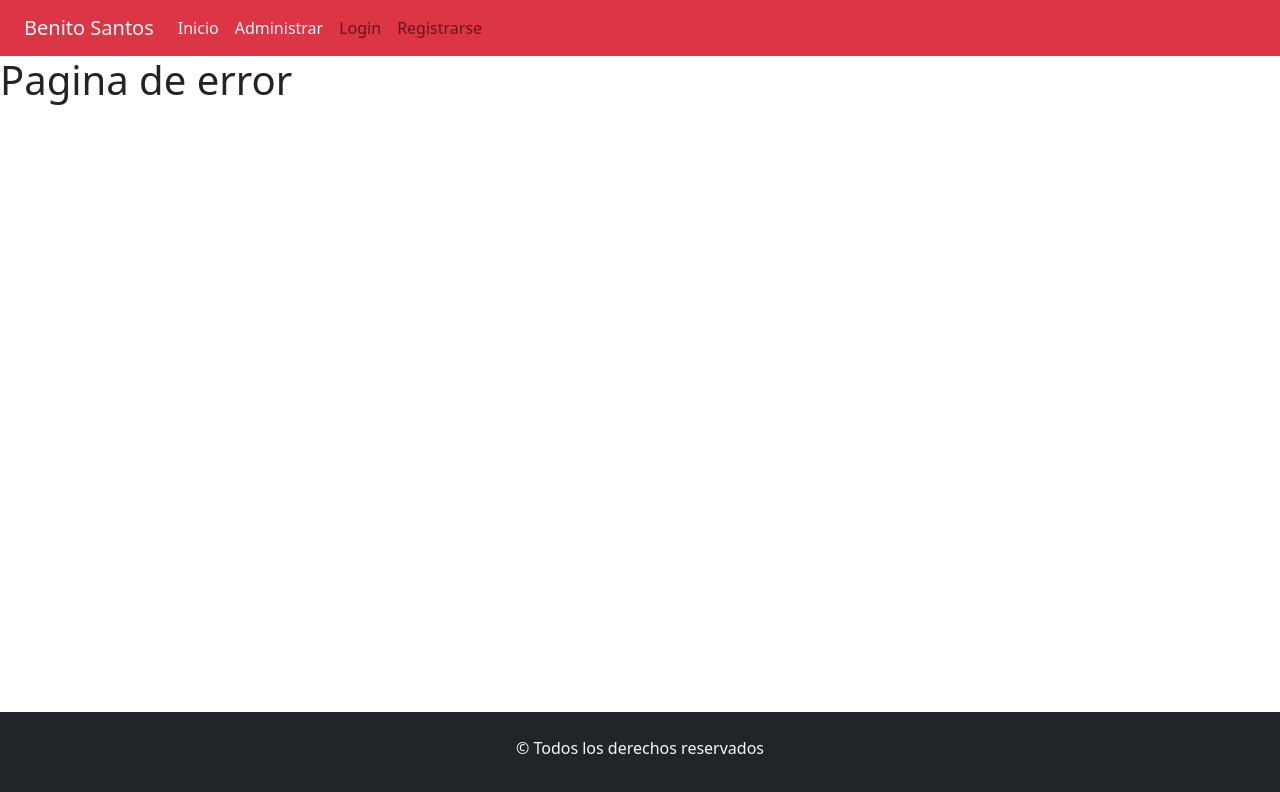
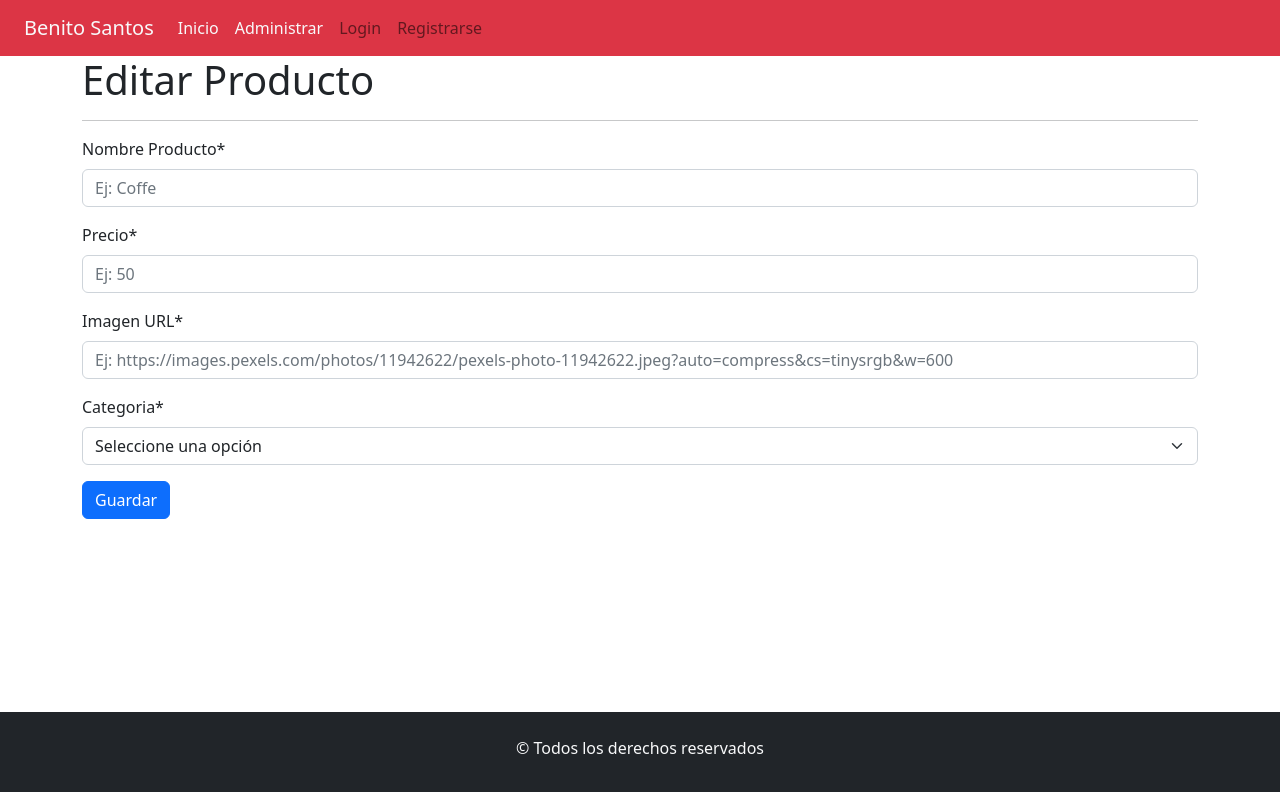
Before and after one commit to MajoAguero94/cafeteria-benito-santos-frond, a React (Create React App) app: page /EditarProducto/1 in a window 1280 px wide. Shown: the top 792 px of the page. Built offline with nearby package versions, Linux system fonts and the light colour scheme; no server answers.

Commit message:
agregamos las validaciones en editar producto

```diff
--- a/src/App.jsx
+++ b/src/App.jsx
@@ -28,7 +28,7 @@ function App() {
     <Route exact path='/DetalleProducto' element={<DetalleProducto></DetalleProducto>} ></Route>
     <Route exact path='/CrearProducto' element={<CrearProducto></CrearProducto>} ></Route>
     <Route exact path='/CardProductos' element={<CardProductos></CardProductos>} ></Route>
-    <Route exact path='/EditarProducto' element={<EditarProducto></EditarProducto>} ></Route>
+    <Route exact path='/EditarProducto/:id' element={<EditarProducto></EditarProducto>} ></Route>
     <Route exact path='/Login' element={<Login></Login>} ></Route>
     <Route exact path='/Registrarse' element={<Registrarse></Registrarse>} ></Route>
 
--- a/src/components/herlpers/queries.js
+++ b/src/components/herlpers/queries.js
@@ -11,6 +11,23 @@ export const consultarApi = async ()=> {
         const respuesta= await fetch(URL)
         const listaProductos = await respuesta.json()
         return listaProductos;
+
+    } catch (error) {
+
+        console.log (error)
+
+    }}
+export const obtenerProductoApi = async (id)=> {
+    //console.log (URL)
+    try {
+        const respuesta= await fetch(URL+ "/" + id);
+        const producto={
+            dato: await respuesta.json(),
+            respuesta: respuesta.status
+
+        }
+
+        return producto;
 
     } catch (error) {
 
--- a/src/components/views/EditarProducto.jsx
+++ b/src/components/views/EditarProducto.jsx
@@ -1,43 +1,108 @@
 import React from 'react';
 import { Form,Button, FormSelect } from 'react-bootstrap';
+import {useForm} from "react-hook-form";
+const EditarProducto = () => {
 
-const EditarProducto = () => {
-    return (
-        <div>
+
+  const{register, handleSubmit, formState:{errors}, reset}= useForm()
+  const onSubmit =(datos)=>{
+    console.log(datos)
+    console.log("desde editar producto")
+  }
+
+  return (
+
              <div className='container mainSection'>
             <h1>Editar Producto</h1>
             <hr />
-            <Form>
+            <Form onSubmit={handleSubmit(onSubmit)}>
       <Form.Group className="mb-3" controlId="formBasicEmail">
         <Form.Label>Nombre Producto*</Form.Label>
-        <Form.Control type="text" placeholder="Ej: Coffe" />
+        <Form.Control
+        type="text"
+        placeholder="Ej: Coffe"
+        minLength={2}
+        maxLength={50}
+
+
+        {...register("nombreProducto",{required:"El nombre del producto es obligatorio",
+        minLength:{
+          value:2,
+          message: 'la cantidad de caracteres es como minimo 2'
+        },
+        maxLength:{
+          value:50,
+          message: 'la cantidad maxima de caracteres es de 50'
+
+        }
+        })}/> {/*en este componente decido yo el nombre para registrar*/}
         <Form.Text className="text-danger">
-         Algun error.
+         {errors.nombreProducto?.message}
         </Form.Text>
       </Form.Group>
+
+
+
       <Form.Group className="mb-3" controlId="formBasicEmail">
         <Form.Label>Precio*</Form.Label>
-        <Form.Control type="text" placeholder="Ej: 50" />
+        <Form.Control type="number" placeholder="Ej: 50"
+        {...register("precio", {required:"El precio del producto es un dato obligatorio",
+        min:{
+          value:50,
+          message:"El precio minimo debe ser de $50"
+
+        },
+        max:{
+          value:9000,
+          messege:"El precio maximo debe ser de $9000"
+        }
+
+        })} />
         <Form.Text className="text-danger">
-         Algun error.
+          {errors.precio?.message}
+
         </Form.Text>
+
+
       </Form.Group>
       <Form.Group className="mb-3" controlId="formBasicEmail">
         <Form.Label>Imagen URL*</Form.Label>
-        <Form.Control type="text" placeholder="Ej: https://images.pexels.com/photos/11942622/pexels-photo-11942622.jpeg?auto=compress&cs=tinysrgb&w=600" />
+        <Form.Control type="text" placeholder="Ej: https://images.pexels.com/photos/11942622/pexels-photo-11942622.jpeg?auto=compress&cs=tinysrgb&w=600"
+        {...register("imagen",{required:"la URL de la imagen es obligatoria",
+        pattern:{
+         value:/^https?:\/\/[\w\-]+(\.[\w\-]+)+[/#?]?.*$/,
+         messege:"Debe ingresar una URL valida"
+        }
+
+
+       })}
+
+
+
+
+        />
+
+
         <Form.Text className="text-danger">
-         Algun error.
+
+
         </Form.Text>
       </Form.Group>
       <Form.Group className="mb-3" controlId="formBasicEmail">
         <Form.Label>Categoria*</Form.Label>
-        <FormSelect>
-            <option></option>
-            <option>Infusión</option>
-            <option>Dulce</option>
+        <FormSelect
+        {...register("categoria",{
+          required:"Debe seleccionar una categoria"
+        })}>
+            <option value="">Seleccione una opción</option>
+            <option value="Bebida-fria">Bebida-fria</option>
+            <option value="Bebida-caliente">Bebida-caliente</option>
+            <option value="Dulce">Dulce</option>
+            <option value="Salado">Salado</option>
         </FormSelect>
         <Form.Text className="text-danger">
-         Algun error.
+          {errors.categoria?.message}
+
         </Form.Text>
       </Form.Group>
 
@@ -47,7 +112,6 @@ const EditarProducto = () => {
       </Button>
     </Form>
         </div>
-        </div>
     );
 };
 
--- a/src/components/views/adminProductos/ItemProducto.jsx
+++ b/src/components/views/adminProductos/ItemProducto.jsx
@@ -2,6 +2,7 @@ import React from 'react';
 import {Button} from 'react-bootstrap';
 import { borrarProductoAPI, consultarApi } from '../../herlpers/queries';
 import Swal from 'sweetalert2';
+import { Link } from 'react-router-dom';
 
 const ItemProducto = ({producto, setProductos}) => {
     const {id, nombreProducto, categoria, imagen, precio} = {...producto}
@@ -43,7 +44,7 @@ const ItemProducto = ({producto, setProductos}) => {
 
         <td className='d-grid'>
 
-            <Button variant="warning">Editar</Button>
+            <Link className="btn btn-wrning" to={`/EditarProducto/${id}`} >Editar</Link>
             <Button variant='danger' onClick={borrarProducto}>Borrar</Button>
 
 
```
Also changed, not shown: src/components/views/CrearProducto.jsx (line endings or trailing spaces).
